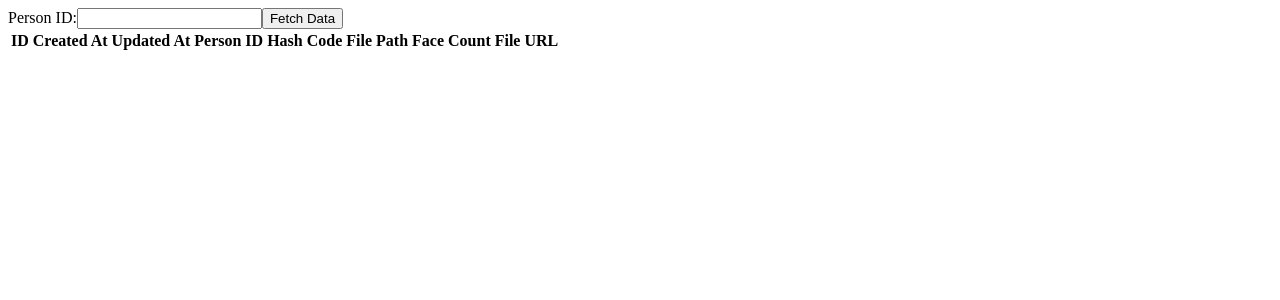
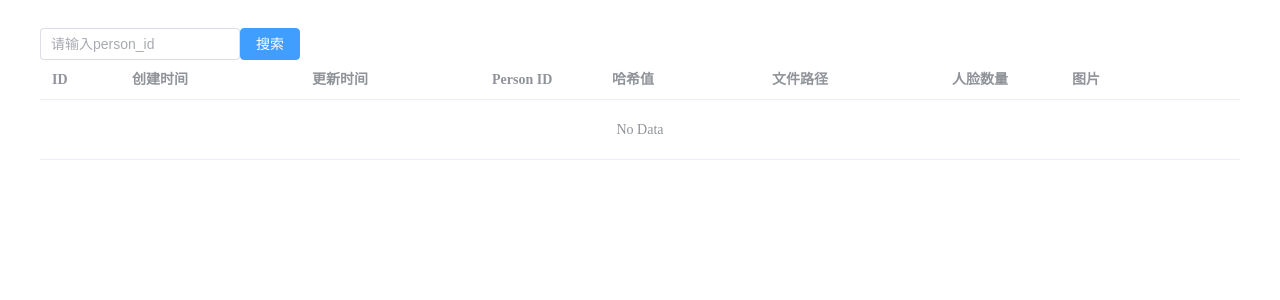
Before and after one commit to ponponon/noface, a Vue app: page /list_meta in a window 1280 px wide. Shown: the top 300 px of the page. Built offline with nearby package versions, Linux system fonts and the light colour scheme.

Commit message:
feature: list meta 完成 vue element-plus+person_id 过滤

```diff
--- a/components.d.ts
+++ b/components.d.ts
@@ -9,6 +9,7 @@ declare module '@vue/runtime-core' {
   export interface GlobalComponents {
     ElButton: typeof import('element-plus/es')['ElButton']
     ElImage: typeof import('element-plus/es')['ElImage']
+    ElInput: typeof import('element-plus/es')['ElInput']
     ElPageHeader: typeof import('element-plus/es')['ElPageHeader']
     ElRow: typeof import('element-plus/es')['ElRow']
     ElTable: typeof import('element-plus/es')['ElTable']
--- a/src/views/ListMeta.vue
+++ b/src/views/ListMeta.vue
@@ -1,60 +1,96 @@
 <template>
-  <div>
-    <label for="person-id-input">Person ID:</label>
-    <input type="text" v-model="personId" id="person-id-input">
-    <button @click="fetchData">Fetch Data</button>
-    <table>
-      <thead>
-        <tr>
-          <th>ID</th>
-          <th>Created At</th>
-          <th>Updated At</th>
-          <th>Person ID</th>
-          <th>Hash Code</th>
-          <th>File Path</th>
-          <th>Face Count</th>
-          <th>File URL</th>
-        </tr>
-      </thead>
-      <tbody>
-        <tr v-for="item in data" :key="item.id">
-          <td>{{ item.id }}</td>
-          <td>{{ item.created_at }}</td>
-          <td>{{ item.updated_at }}</td>
-          <td>{{ item.person_id }}</td>
-          <td>{{ item.hash_code }}</td>
-          <td>{{ item.file_path }}</td>
-          <td>{{ item.face_count }}</td>
-          <td>
-            <img :src="item.file_url" :style="{ width: '100px', height: 'auto' }">
-          </td>
-        </tr>
-      </tbody>
-    </table>
+  <div class="container">
+    <el-input
+      v-model="personId"
+      placeholder="请输入person_id"
+      style="width: 200px"
+    ></el-input>
+    <el-button type="primary" @click="getImageFiles">搜索</el-button>
+    <el-table :data="tableData" style="width: 100%">
+      <el-table-column prop="id" label="ID" width="80"></el-table-column>
+      <el-table-column
+        prop="created_at"
+        label="创建时间"
+        width="180"
+      ></el-table-column>
+      <el-table-column
+        prop="updated_at"
+        label="更新时间"
+        width="180"
+      ></el-table-column>
+      <el-table-column
+        prop="person_id"
+        label="Person ID"
+        width="120"
+      ></el-table-column>
+      <el-table-column
+        prop="hash_code"
+        label="哈希值"
+        width="160"
+      ></el-table-column>
+      <el-table-column prop="file_path" label="文件路径"></el-table-column>
+      <el-table-column
+        prop="face_count"
+        label="人脸数量"
+        width="120"
+      ></el-table-column>
+      <el-table-column label="图片">
+        <template #default="{ row }">
+          <img :src="row.file_url" :style="imageStyle" />
+        </template>
+      </el-table-column>
+    </el-table>
   </div>
 </template>
 
 <script>
-import axios from 'axios';
+import { reactive, toRefs } from "vue";
+import { ElMessage } from "element-plus";
 
 export default {
-  data() {
+  name: "ImageFileList",
+  setup() {
+    const state = reactive({
+      personId: "",
+      tableData: [],
+    });
+
+    const imageStyle = {
+      width: "100%",
+      height: "auto",
+      maxWidth: "200px",
+    };
+
+    const getImageFiles = () => {
+      if (!state.personId) {
+        ElMessage.error("请输入person_id");
+        return;
+      }
+      // 发送 GET 请求获取数据
+      fetch(`http://127.0.0.1:6200/meta/image_file?person_id=${state.personId}`)
+        .then((response) => response.json())
+        .then((data) => {
+          state.tableData = data;
+        })
+        .catch((error) => {
+          console.error("Error:", error);
+          ElMessage.error("获取数据失败");
+        });
+    };
+
     return {
-      personId: '',
-      data: [],
+      ...toRefs(state),
+      getImageFiles,
+      imageStyle,
     };
-  },
-  methods: {
-    fetchData() {
-      const url = `http://127.0.0.1:6200/meta/image_file?person_id=${this.personId}`;
-      axios.get(url)
-        .then(response => {
-          this.data = response.data;
-        })
-        .catch(error => {
-          console.error(error);
-        });
-    },
   },
 };
 </script>
+
+<style>
+.container {
+  max-width: 1200px;
+  margin: 0 auto;
+  padding: 20px;
+}
+</style>
```
